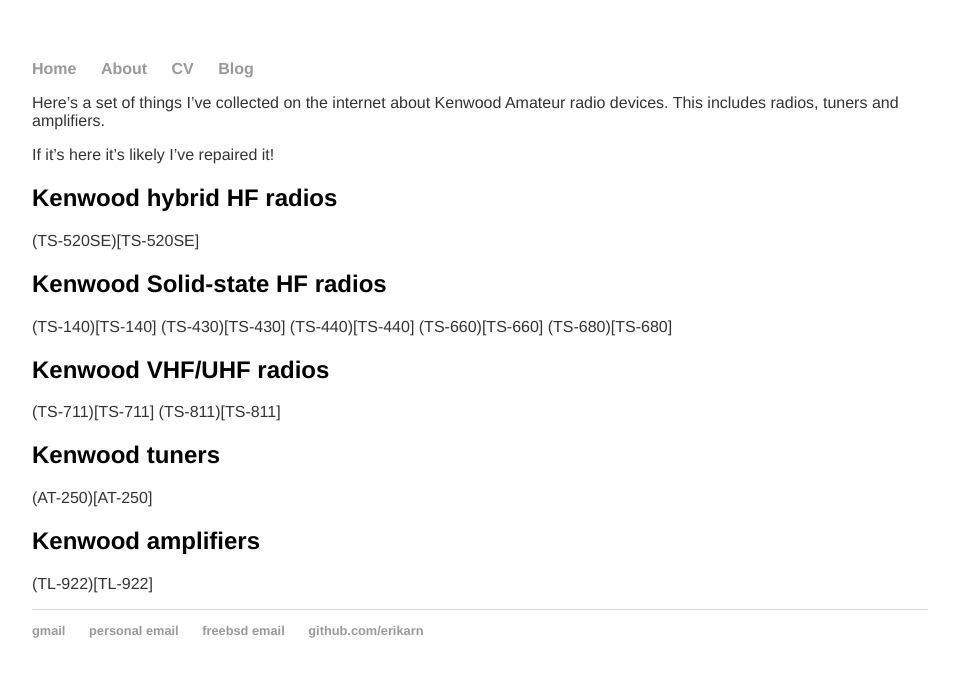
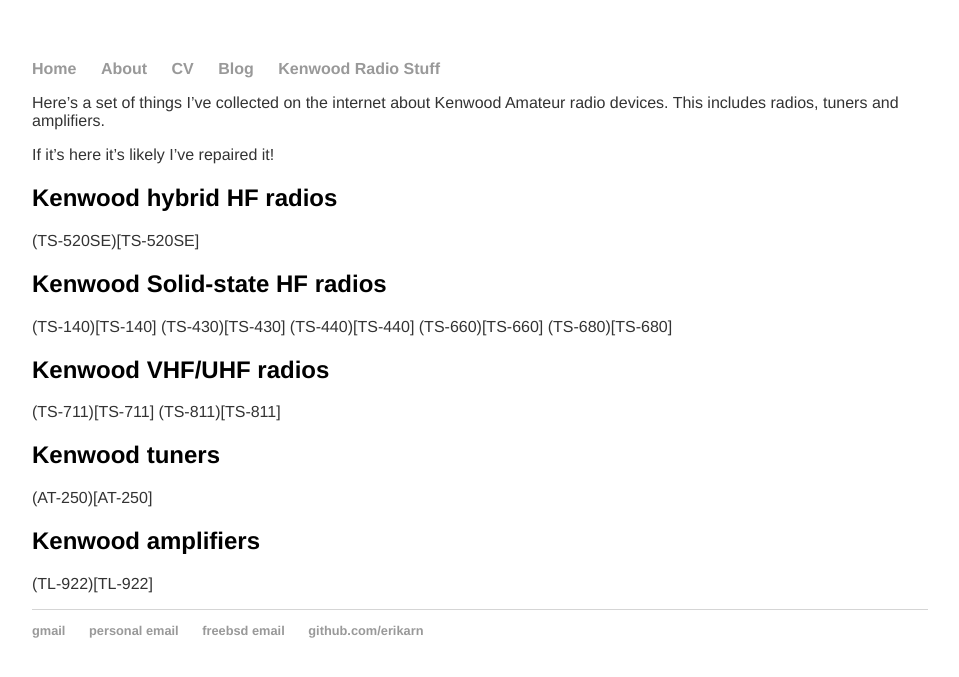
Before and after one commit to erikarn/erikarn.github.io, a Jekyll site: the page built from kenwood.md, in a window 1280 px wide. Shown: the top 677 px of the page, without its empty margins (160-1119 px from the left). Built offline with Jekyll 4.4.1, drawn with Linux system fonts in a browser that asks for light colours.

Commit message:
Link to kenwood

```diff
--- a/_layouts/default.html
+++ b/_layouts/default.html
@@ -12,6 +12,7 @@
 		        	<li><a href="/about">About</a></li>
 	        		<li><a href="/cv">CV</a></li>
 	        		<li><a href="https://adrianchadd.blogspot.com/">Blog</a></li>
+				<li><a href="/kenwood">Kenwood Radio Stuff</a></li>
 	    		</ul>
 			</nav>
 			<div class="container">
```
